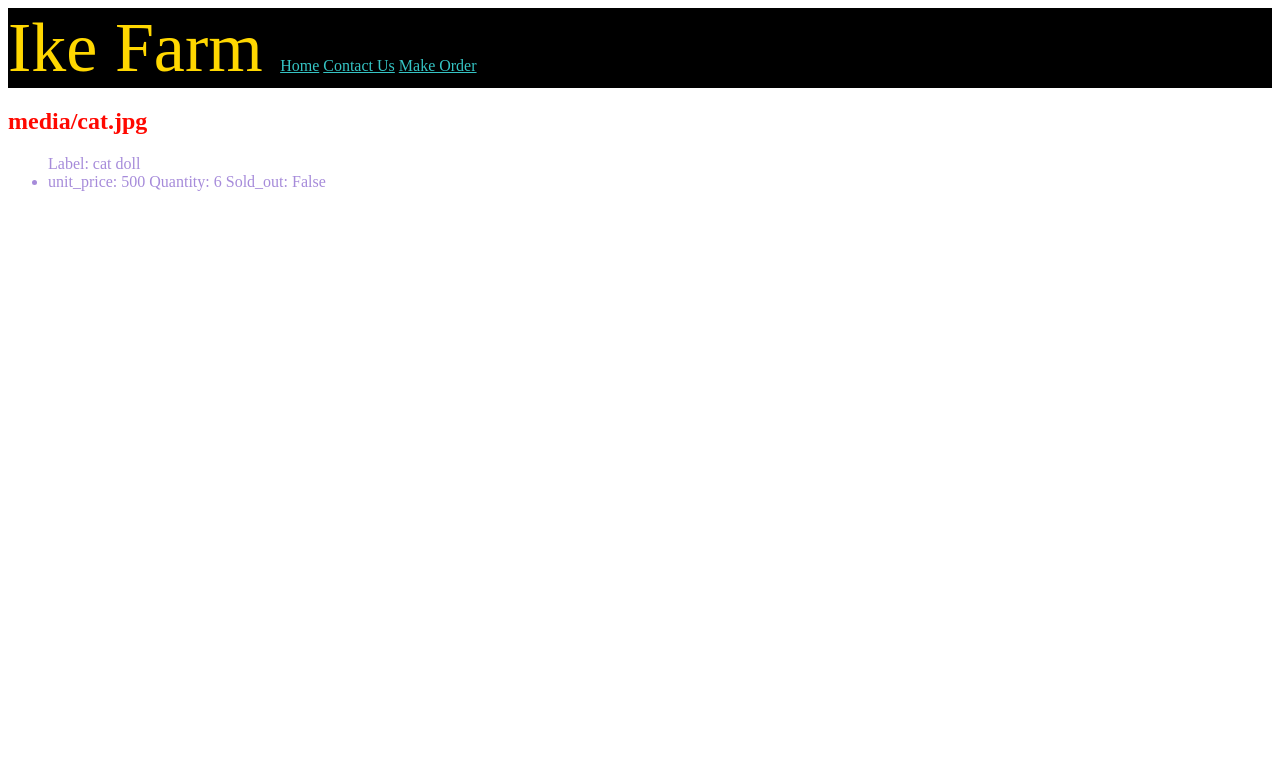
After one commit to ikedestiny/Ike-Farm, a Django app: page /stock_detail/1 in a window 1280 px wide. The commit adds this page. Shown: the top 783 px of the page. Run offline with Django 4.2, Linux system fonts and the light colour scheme; data comes from the database, SQL or seed files in the repository; both versions use the stored data as it was after the commit.

Commit message:
made a new model; stock

```diff
--- a/farm/farm/urls.py
+++ b/farm/farm/urls.py
@@ -28,5 +28,7 @@ urlpatterns = [
     path('make_order/', views.make_order,name='order-form' ),
     path('homepage/', views.homepage, name='home'),
     path('order_list/', views.order_list, name='order-list'),
-    path('order_detail/<int:id>/', views.order_detail,name='order-detail')
-] + static(settings.STATIC_URL, document_root=settings.STATIC_ROOT)
+    path('order_detail/<int:id>/', views.order_detail,name='order-detail'),
+    path('',views.homepage, name='home'),
+    path('stock_detail/<int:id>',views.stock_detail,name='stock-detail')
+]+ static(settings.MEDIA_URL, document_root=settings.MEDIA_ROOT)
--- a/farm/livestock/admin.py
+++ b/farm/livestock/admin.py
@@ -1,7 +1,11 @@
 from django.contrib import admin
-from livestock.models import order
+from livestock.models import order , stock
 
 class OrderRep(admin.ModelAdmin):
     list_display = ('Name','Date','Expected_order_recieve_date','Order_Type')
 
+class stockRep(admin.ModelAdmin):
+    list_display = ('label','quantity','unit_price','sold_out')
+
 admin.site.register(order, OrderRep)
+admin.site.register(stock, stockRep)
--- a/farm/livestock/models.py
+++ b/farm/livestock/models.py
@@ -18,3 +18,10 @@ class order(models.Model):
 
     def __str__(self):
         return f'{self.Name}'
+
+class stock(models.Model):
+    label = models.fields.CharField(max_length=50)
+    unit_price = models.fields.CharField(max_length=10)
+    quantity = models.fields.IntegerField()
+    image = models.ImageField(upload_to='media/', blank=True, null=True)
+    sold_out = models.fields.BooleanField()
--- a/farm/livestock/templates/livestock/hello.html
+++ b/farm/livestock/templates/livestock/hello.html
@@ -2,18 +2,17 @@
 <html>
     <head>
             <title>Ike Farm</title>
-            <h1>
+            <nav class='nav_bar'>
+            <span href="" class='head'>
                 Ike Farm
-
-            </h1>
-
-            <link rel="stylesheet" href="{% static 'livestock/styles.css' %}">
-        <nav class='nav_bar'>
+            </span>
+            <span class='headlink'>
             <a href="{% url 'home' %}">Home</a>
             <a href="{% url 'contact-page' %}">Contact Us</a>
             <a href="{% url 'order-form' %}">Make Order</a>
+            </span>
         </nav>
-
+        <link rel="stylesheet" href="{% static 'css/styles.css' %}">
     </head>
     <body>
 
--- a/farm/livestock/templates/livestock/homepage.html
+++ b/farm/livestock/templates/livestock/homepage.html
@@ -1,6 +1,7 @@
 {% extends 'livestock/hello.html' %}
 {% block content %}
 <h2>The Home of Livestock</h2>
-<a href="{% url 'order-list' %}">List of Orders</a>
+<nav><a href="{% url 'order-list' %}">List of Orders</a></nav>
+
 
 {% endblock %}
--- /dev/null
+++ b/farm/livestock/templates/livestock/stock_detail.html
@@ -0,0 +1,12 @@
+{% extends 'livestock/hello.html' %}
+{% block content %}
+<h2>{{ Stock.image}}</h2>
+<ul>
+    <l1>Label: {{Stock.label}}</l1>
+<li>unit_price: {{Stock.unit_price}}</l1>
+<l1>Quantity: {{Stock.quantity}}</l1>
+<l1>Sold_out: {{Stock.sold_out}}</l1>
+
+</ul>
+
+{% endblock %}
--- a/farm/livestock/views.py
+++ b/farm/livestock/views.py
@@ -1,6 +1,6 @@
 from django.shortcuts import render, redirect
 from django.http import HttpResponse
-from livestock.models import order
+from livestock.models import order, stock
 from livestock.forms import contactUsForm, Customer_order_Form
 
 # Create your views here.
@@ -42,3 +42,9 @@ def order_list(request):
 def order_detail(request,id):
     Order = order.objects.get(id=id)
     return render(request, 'livestock/order_detail.html', {'Order':Order})
+
+
+
+def stock_detail(request,id):
+    Stock = stock.objects.get(id=id)
+    return render(request,'livestock/stock_detail.html',{'Stock':Stock})
--- /dev/null
+++ b/farm/static/css/styles.css
@@ -0,0 +1,39 @@
+body{
+    color: rgb(166, 139, 218);
+    background-color: white;
+
+
+
+}
+.head{
+    padding: 0%;
+    text-align: left;
+    font-size: 70px;
+    color: gold;
+    border: 0px;
+
+}
+
+h3{
+    padding: 0%;
+    font-family: serif;
+    font-style: italic;
+    padding-right: 0% ;
+
+
+}
+
+a{
+    color: rgb(53, 196, 196);
+}
+
+h2{
+    color:rgb(255, 8, 0);
+}
+.nav_bar{
+        background-color:black;
+}
+
+.nav_bar.headlink{
+    text-align: end;
+}
```
Also changed, not shown: farm/farm/settings.py (+7 -4 lines), farm/livestock/static/livestock/styles.css (deleted, +0 -32 lines), farm/db.sqlite3, farm/farm/media/None/cat.jpg (added), farm/farm/media/media/cat.jpg (added), farm/livestock/migrations/0005_stock.py (added), farm/livestock/migrations/0006_alter_stock_image.py (added), farm/livestock/migrations/0007_alter_stock_image.py (added), farm/livestock/static/livestock/images/back.jpg (deleted), farm/livestock/static/livestock/images/cow.jpg (deleted), farm/livestock/static/livestock/images/pig.png (deleted), farm/media/cat.jpg (added).
